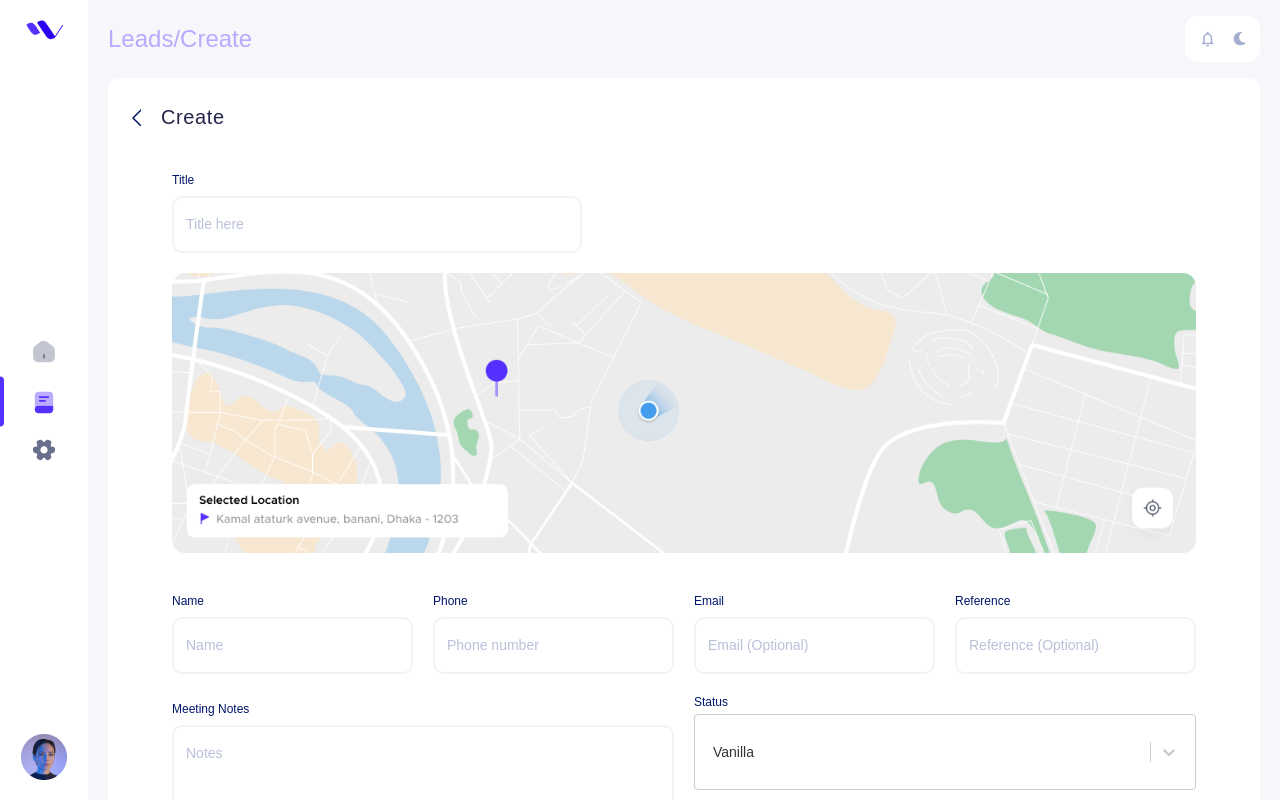
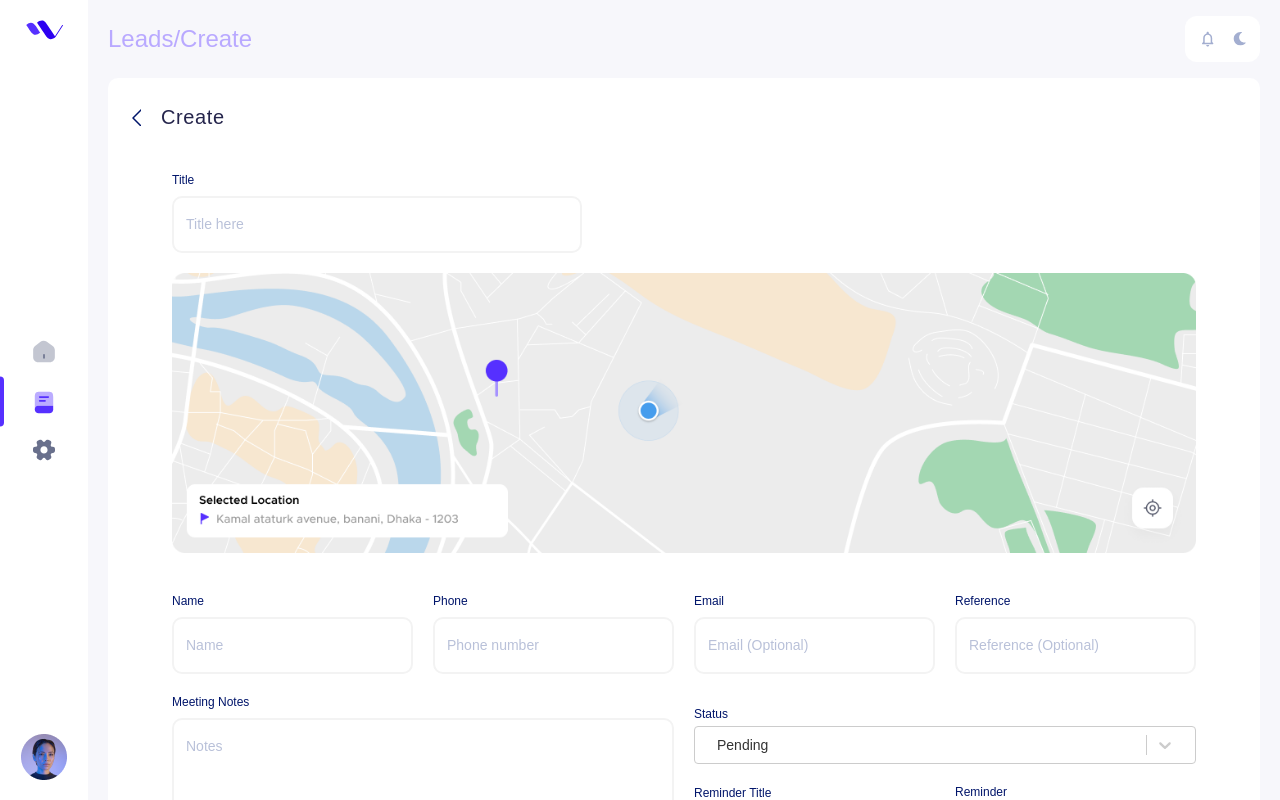
Before and after one commit to tajnur007/d2d-marketing-frontend, a Next.js app: page /leads/create in a window 1280 px wide. Shown: the top 800 px of the page. Built offline with nearby package versions, Linux system fonts and the light colour scheme; a web font is replaced by a local one.

Commit message:
react select component setup done, styles need working

```diff
--- a/components/createlead/create-lead-form.tsx
+++ b/components/createlead/create-lead-form.tsx
@@ -131,7 +131,6 @@ const CreateLeadForm = () => {
         <div className='flex flex-col justify-between gap-5 w-1/2'>
           <CustomSelect
             label='Status'
-            selected={selected}
             setSelected={setSelected}
             options={CREATE_LEAD_STATUS_NEW}
           />
--- a/components/custom-select.tsx
+++ b/components/custom-select.tsx
@@ -10,7 +10,6 @@ export const CustomSelect = ({
   label,
   className,
   setSelected = () => {},
-  selected = 'Pending',
   options = [],
 }: SelectProps) => {
   const [isOpen, setIsOpen] = useState(false);
@@ -18,33 +17,40 @@ export const CustomSelect = ({
 
   const handleChange = (selectedOption: any) => {
     setSelected(selectedOption.value);
-    console.log('handleChange', selected);
   };
 
-  useEffect(() => {
-    const handleOutSideClick = (event: MouseEvent) => {
-      if (!ref.current?.contains(event.target as Node)) {
-        setIsOpen(false);
-      }
-    };
+  const controlStyles = {
+    base: 'border rounded-[10px] border-2 border-[#F3F3F3] outline-none border-solid text-indigo-950 text-sm font-medium text-[14px]',
+    focus: 'border-primary-600 ring-1 ring-primary-500',
+    nonFocus: 'border-gray-300 hover:border-gray-400',
+  };
 
-    window.addEventListener('mousedown', handleOutSideClick);
-
-    return () => {
-      window.removeEventListener('mousedown', handleOutSideClick);
-    };
-  }, [ref]);
+  const optionStyles = {
+    base: 'hover:cursor-pointer px-3 py-2 rounded',
+    focus: 'bg-gray-100 active:bg-gray-200',
+    selected: 'bg-white',
+  };
 
   return (
     <div className='flex flex-col' ref={ref}>
       <label className='text-[#00156A] text-xs mb-1 font-medium'>{label}</label>
-      <div className='relative text-[#25254C] font-medium '>
+      <div className='relative font-medium '>
         <Select
           classNames={{
-            control: () =>
-              ' text-[#25254C] font-medium outline-none w-full rounded-[10px] border-2 border-[#F3F3F3] border-solid py-[19px] px-2 cursor-pointer flex justify-between items-center placeholder-[#B9C1D9] text-[14px] font-medium',
+            control: ({ isFocused }) =>
+              twMerge(
+                'w-full rounded-[10px] border-2 border-[#F3F3F3] outline-none border-solid text-[14px] font-medium  px-3',
+                isFocused ? 'border-primary-500' : 'border-[#F3F3F3]',
+                controlStyles.base
+              ),
+            option: ({ isFocused, isSelected }) =>
+              twMerge(
+                isFocused && optionStyles.focus,
+                isSelected && optionStyles.selected,
+                optionStyles.base
+              ),
           }}
-          defaultValue={options[2]}
+          defaultValue={options[0]}
           options={options}
           onChange={handleChange}
         />
--- a/components/settings-page.tsx
+++ b/components/settings-page.tsx
@@ -6,15 +6,15 @@ import Image from 'next/image';
 // import { Button } from '@/components/ui/button';
 // import { Input } from '@/components/ui/input';
 import { FormItems } from '@/models/global-types';
-import { FORMITEMS } from '@/utils/constants/common-constants';
+import { FORM_ITEMS } from '@/utils/constants/common-constants';
 import profileImage from '@/assets/images/profile.png';
 import { Input } from './input';
 import { Button } from './button';
 
 const SettingsPage = () => {
   const [selected, setSelected] = useState('Pending');
-  const [formData, setFormData] = useState<FormItems>(FORMITEMS);
-  const [formErrors, setFormErrors] = useState<FormItems>(FORMITEMS);
+  const [formData, setFormData] = useState<FormItems>(FORM_ITEMS);
+  const [formErrors, setFormErrors] = useState<FormItems>(FORM_ITEMS);
 
   const handleInputChange = (e: any) => {
     const { name, value } = e.target;
--- a/utils/constants/common-constants.ts
+++ b/utils/constants/common-constants.ts
@@ -65,9 +65,13 @@ export const LEAD_STATUS = {
 };
 
 export const CREATE_LEAD_STATUS_NEW: CreateLeadStatusItems[] = [
-  { value: 'chocolate', label: 'Chocolate' },
-  { value: 'strawberry', label: 'Strawberry' },
-  { value: 'vanilla', label: 'Vanilla' }
+  { value: 'Pending', label: 'Pending' },
+  { value: 'Progress', label: 'Progress' },
+  { value: 'Completed', label: 'Completed' },
+  { value: 'Hot', label: 'Hot' },
+  { value: 'Cool', label: 'Cool' },
+  { value: 'Warm', label: 'Warm' },
+
 ]
 
 export const CREATE_LEAD_STATUS: string[] = [
```
